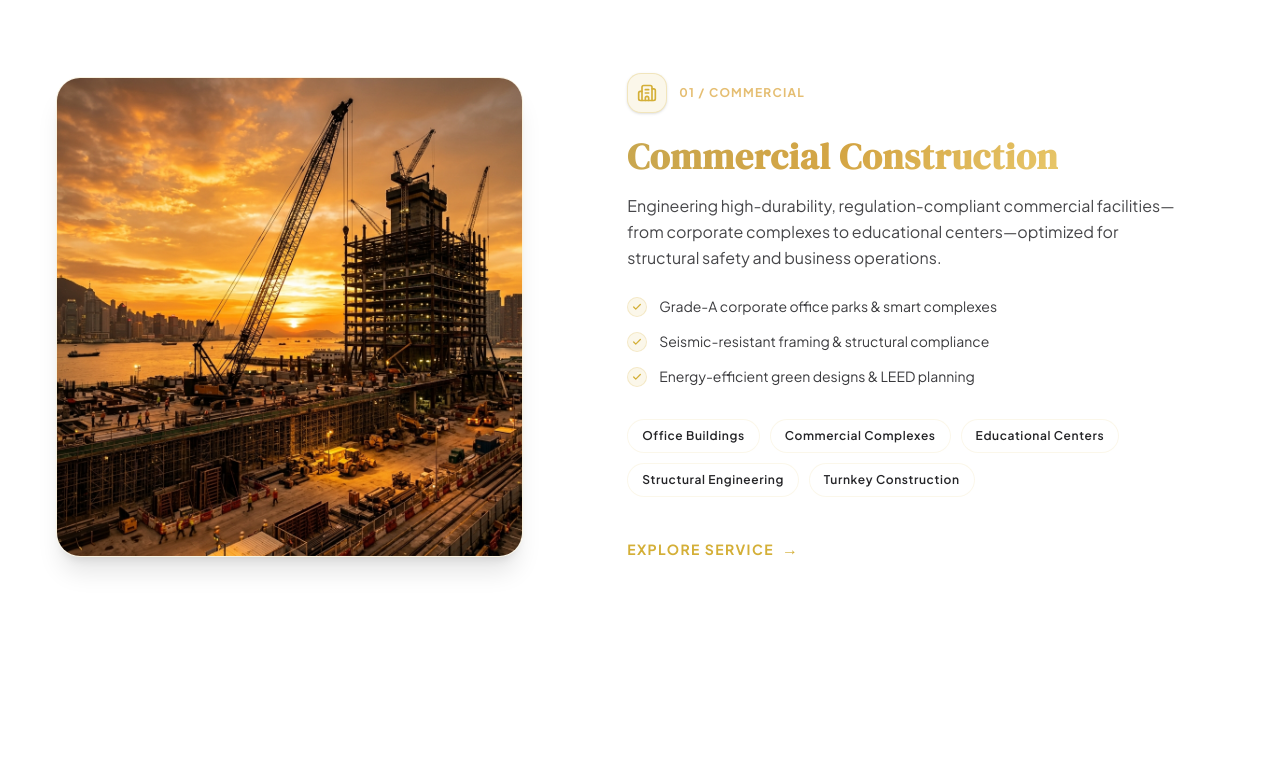
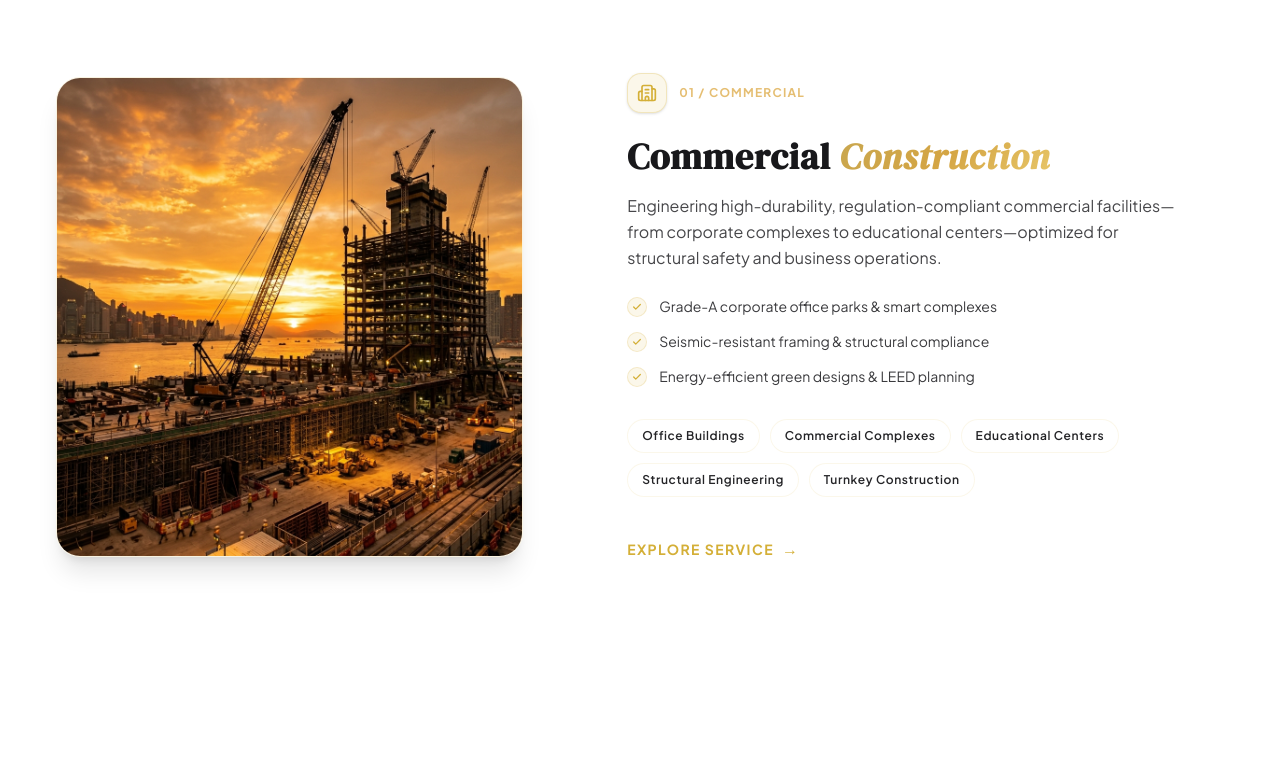
Before and after one commit to bixzz-creator/merinabuilders, a React (Vite) app: page / in a window 1280 px wide. Shown: the part 4740-5507 px from the top of the page. Built offline with nearby package versions, Linux system fonts and the light colour scheme; no server answers.

Commit message:
feat: fix mobile menu icons overlap and add split black-gold styling to services titles

```diff
--- a/src/components/layouts/Navbar.tsx
+++ b/src/components/layouts/Navbar.tsx
@@ -393,20 +393,10 @@ export default function Navbar() {
                   aria-label="Open navigation menu"
                 />
               }>
-                <AnimatePresence mode="wait" initial={false}>
-                  {mobileOpen ? (
-                    <motion.div key="close" initial={{ rotate: -90, opacity: 0 }} animate={{ rotate: 0, opacity: 1 }} exit={{ rotate: 90, opacity: 0 }} transition={{ duration: 0.2 }}>
-                      <X className="w-6 h-6" />
-                    </motion.div>
-                  ) : (
-                    <motion.div key="menu" initial={{ rotate: 90, opacity: 0 }} animate={{ rotate: 0, opacity: 1 }} exit={{ rotate: -90, opacity: 0 }} transition={{ duration: 0.2 }}>
-                      <Menu className="w-6 h-6" />
-                    </motion.div>
-                  )}
-                </AnimatePresence>
+                <Menu className="w-6 h-6" />
               </SheetTrigger>
 
-              <SheetContent side="right" className="w-[320px] bg-navy border-l border-gold/10 p-0 flex flex-col">
+              <SheetContent showCloseButton={false} side="right" className="w-[320px] bg-navy border-l border-gold/10 p-0 flex flex-col">
                 <SheetTitle className="sr-only">Navigation Menu</SheetTitle>
 
                 {/* Mobile header */}
--- a/src/components/sections/ServicesOverviewSection.tsx
+++ b/src/components/sections/ServicesOverviewSection.tsx
@@ -25,6 +25,28 @@ export default function ServicesOverviewSection() {
       default:
         return commercialImg;
     }
+  };
+
+  const renderSplitTitle = (text: string) => {
+    const words = text.split(' ');
+    if (words.length <= 1) return text;
+
+    const goldCount = Math.max(1, Math.floor(words.length * 0.4));
+    const blackCount = words.length - goldCount;
+
+    const blackPart = words.slice(0, blackCount).join(' ');
+    const goldPart = words.slice(blackCount).join(' ');
+
+    return (
+      <>
+        <span className="text-ivory group-hover:text-gold transition-colors duration-300">
+          {blackPart}
+        </span>{' '}
+        <span className="text-gradient-gold italic">
+          {goldPart}
+        </span>
+      </>
+    );
   };
 
   return (
@@ -75,8 +97,8 @@ export default function ServicesOverviewSection() {
                   </div>
 
                   {/* Title */}
-                  <h3 className="text-2xl sm:text-3xl lg:text-4xl font-bold font-display text-gradient-gold tracking-wide mb-4 group-hover:text-gold transition-colors duration-300">
-                    {service.title}
+                  <h3 className="text-2xl sm:text-3xl lg:text-4xl font-bold font-display tracking-wide mb-4">
+                    {renderSplitTitle(service.title)}
                   </h3>
 
                   {/* Description */}
```
